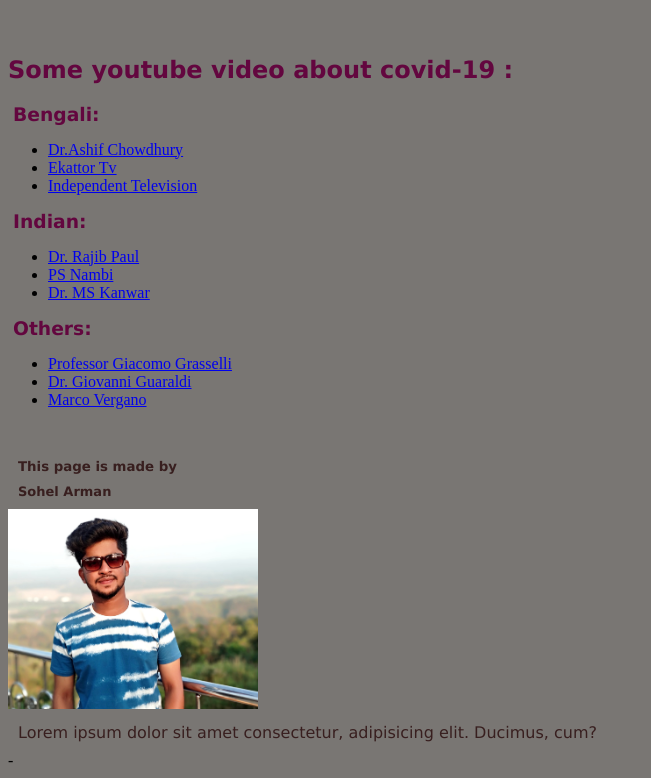
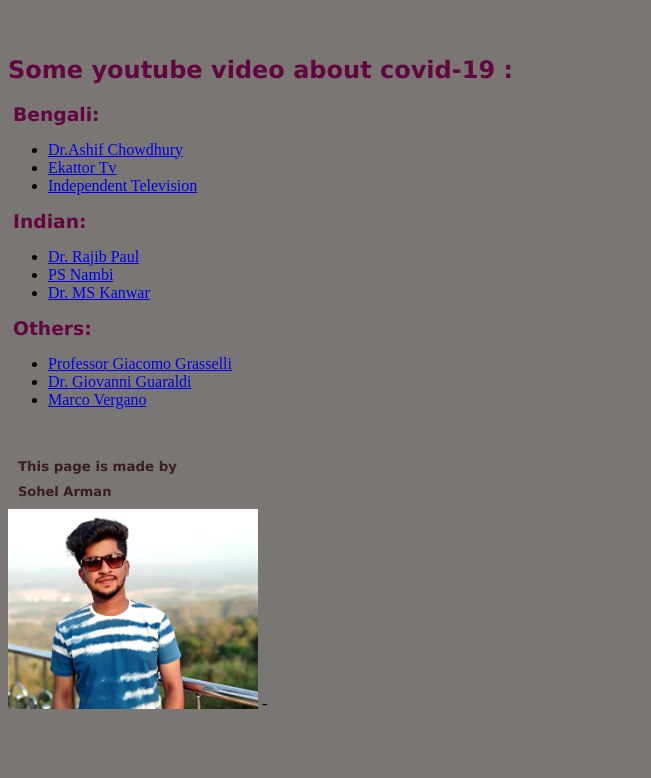
Before and after one commit to sohelarman1100/covid-19, a plain HTML site: page index.html in a window 1280 px wide. Shown: the part 5288-6066 px from the top of the page, without its empty margins (0-651 px from the left). After the commit the page ends 6009 px from the top, so only its background shows below. Drawn offline with Linux system fonts and the light colour scheme.

Commit message:
delete last paragraph

```diff
--- a/index.html
+++ b/index.html
@@ -179,6 +179,5 @@
         Sohel Arman
     </p>
     <img style="width: 250px;height: 200px;" src="./images/me.jpg">
-    <p>Lorem ipsum dolor sit amet consectetur, adipisicing elit. Ducimus, cum?</p>
 </body>
 </html>-
```
